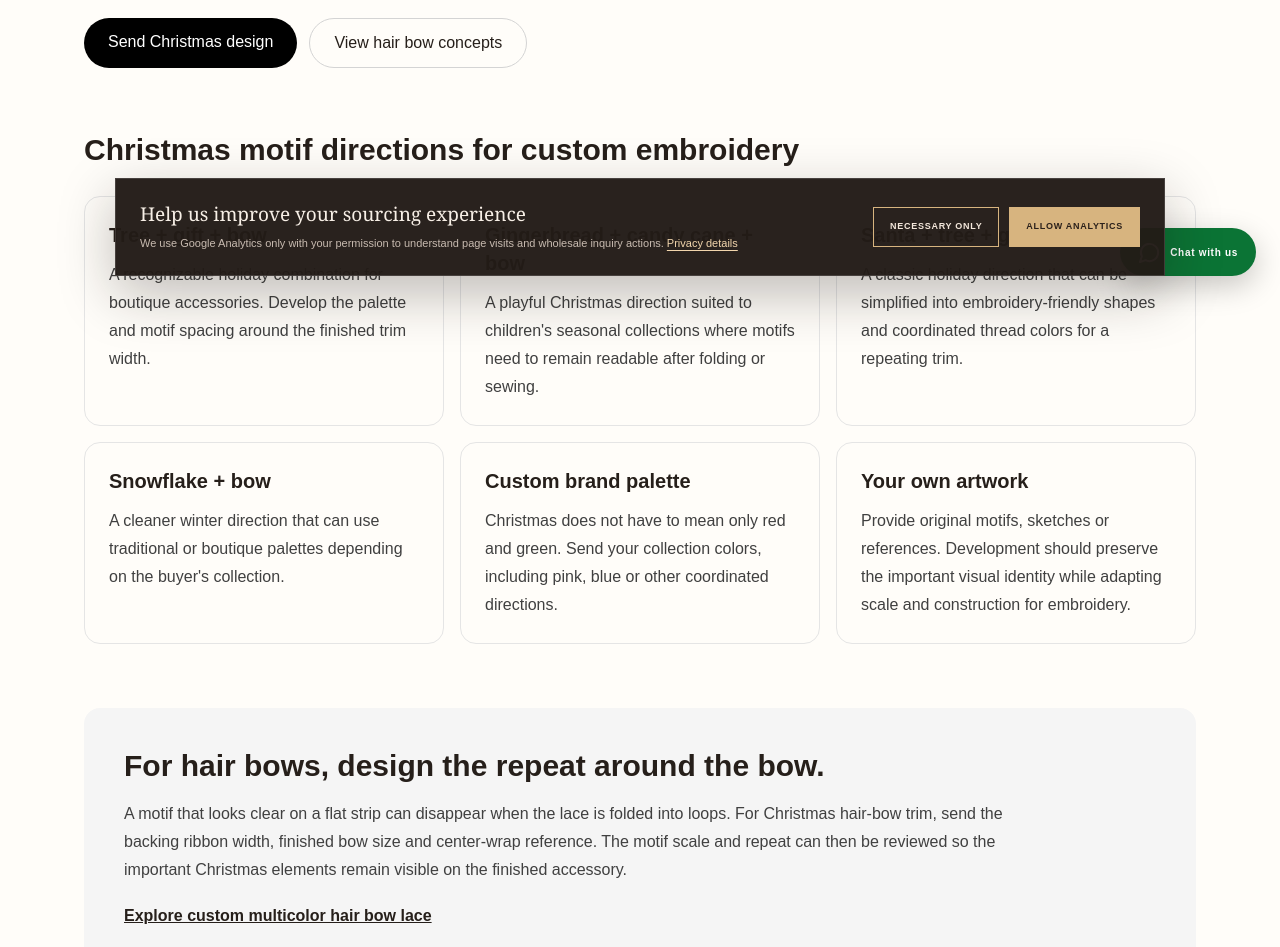
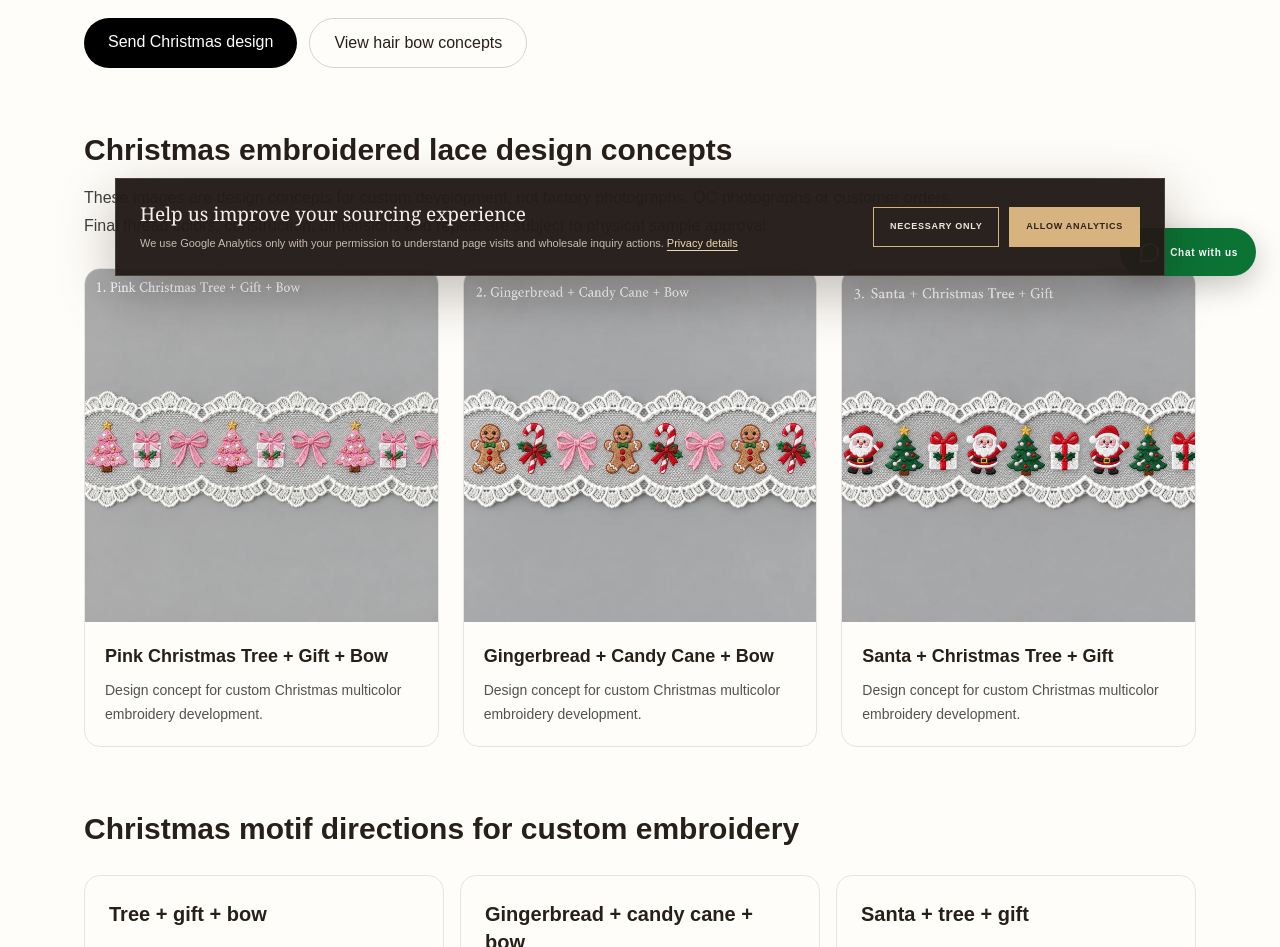
Before and after one commit to linxingwei/lace-b2b-site, a Next.js app: page /christmas-embroidered-lace-trim in a window 1280 px wide. Shown: the part 500-1447 px from the top of the page. Built offline with nearby package versions, Linux system fonts and the light colour scheme; no server answers.

Commit message:
Add Christmas concept images and image SEO

```diff
--- a/app/christmas-embroidered-lace-trim/page.tsx
+++ b/app/christmas-embroidered-lace-trim/page.tsx
@@ -1,15 +1,21 @@
 import type { Metadata } from "next";
+import Image from "next/image";
 import Link from "next/link";
 
 const path = "/christmas-embroidered-lace-trim";
 const base = "https://www.veloracelace.com";
 const whatsapp = "https://wa.me/8615767956637?text=Hello%20VELORACE%20LACE%2C%20I%20need%20custom%20Christmas%20multicolor%20embroidered%20lace%20trim.%20I%20will%20send%20my%20motifs%2C%20colors%2C%20target%20width%2C%20application%20and%20quantity.";
+const concepts = [
+  { src: "/products/hair-bow-lace/pink-christmas-tree-gift-bow-embroidered-lace-trim.webp", alt: "Pink Christmas tree gift and bow multicolor embroidered lace trim design concept for children's hair bows", title: "Pink Christmas Tree + Gift + Bow", href: "/hair-bow-lace/pink-christmas-tree-gift-bow-embroidered-lace-trim" },
+  { src: "/products/hair-bow-lace/gingerbread-candy-cane-bow-embroidered-lace-trim.webp", alt: "Gingerbread candy cane and bow Christmas embroidered tulle lace trim design concept", title: "Gingerbread + Candy Cane + Bow", href: "/hair-bow-lace/gingerbread-candy-cane-bow-embroidered-lace-trim" },
+  { src: "/products/hair-bow-lace/santa-christmas-tree-gift-embroidered-lace-trim.webp", alt: "Santa Christmas tree and gift multicolor embroidered lace trim concept for boutique hair bows", title: "Santa + Christmas Tree + Gift", href: "/hair-bow-lace/santa-christmas-tree-gift-embroidered-lace-trim" },
+];
 
 export const metadata: Metadata = {
   title: "Custom Christmas Embroidered Lace Trim | Multicolor Supplier",
   description: "Develop custom multicolor Christmas embroidered lace trim with trees, gifts, bows, candy canes and other holiday motifs for hair bows, childrenswear and fashion accessories.",
   alternates: { canonical: path },
-  openGraph: { title: "Custom Christmas Multicolor Embroidered Lace Trim | VELORACE LACE", description: "Develop Christmas motif lace trim from artwork or references with custom thread colors, repeat, width and sample review.", url: path, type: "website" },
+  openGraph: { title: "Custom Christmas Multicolor Embroidered Lace Trim | VELORACE LACE", description: "Develop Christmas motif lace trim from artwork or references with custom thread colors, repeat, width and sample review.", url: path, type: "website", images: [{ url: concepts[0].src, alt: concepts[0].alt }] },
 };
 
 const faqs = [
@@ -30,6 +36,8 @@ export default function ChristmasLacePage() {
     <nav className="mb-6 text-sm text-neutral-600"><Link href="/">Home</Link> / <Link href="/seasonal-embroidered-lace-trim">Seasonal Lace</Link> / Christmas Lace</nav>
     <section className="max-w-4xl"><p className="mb-3 text-sm font-semibold uppercase tracking-wider">Holiday collection development · Multicolor embroidery</p><h1 className="text-4xl font-semibold leading-tight md:text-6xl">Custom Christmas Multicolor Embroidered Lace Trim</h1><p className="mt-6 text-lg leading-8 text-neutral-700">Develop Christmas embroidered lace trim around your own holiday palette and product application. Christmas trees, gifts, bows, candy canes, gingerbread and other recognizable motifs can be translated into repeating multicolor embroidery for hair bows, children's accessories, garments and decorative fashion trims.</p><div className="mt-7 flex flex-wrap gap-3"><a className="rounded-full bg-black px-6 py-3 text-white" href={whatsapp}>Send Christmas design</a><Link className="rounded-full border border-neutral-300 px-6 py-3" href="/hair-bow-lace">View hair bow concepts</Link></div></section>
 
+    <section className="mt-16"><h2 className="text-3xl font-semibold">Christmas embroidered lace design concepts</h2><p className="mt-4 max-w-4xl leading-7 text-neutral-700">These images are design concepts for custom development, not factory photographs, QC photographs or customer orders. Final thread colors, construction, dimensions and repeat are subject to physical sample approval.</p><div className="mt-7 grid gap-6 md:grid-cols-3">{concepts.map((item) => <Link href={item.href} key={item.src} className="overflow-hidden rounded-2xl border border-neutral-200"><Image src={item.src} alt={item.alt} width={900} height={900} sizes="(min-width: 768px) 33vw, 100vw" className="aspect-square w-full object-cover" /><div className="p-5"><h3 className="text-lg font-semibold">{item.title}</h3><p className="mt-2 text-sm leading-6 text-neutral-600">Design concept for custom Christmas multicolor embroidery development.</p></div></Link>)}</div></section>
+
     <section className="mt-16"><h2 className="text-3xl font-semibold">Christmas motif directions for custom embroidery</h2><div className="mt-7 grid gap-4 md:grid-cols-3">{[["Tree + gift + bow","A recognizable holiday combination for boutique accessories. Develop the palette and motif spacing around the finished trim width."],["Gingerbread + candy cane + bow","A playful Christmas direction suited to children's seasonal collections where motifs need to remain readable after folding or sewing."],["Santa + tree + gift","A classic holiday direction that can be simplified into embroidery-friendly shapes and coordinated thread colors for a repeating trim."],["Snowflake + bow","A cleaner winter direction that can use traditional or boutique palettes depending on the buyer's collection."],["Custom brand palette","Christmas does not have to mean only red and green. Send your collection colors, including pink, blue or other coordinated directions."],["Your own artwork","Provide original motifs, sketches or references. Development should preserve the important visual identity while adapting scale and construction for embroidery."]].map(([h,p]) => <article className="rounded-2xl border border-neutral-200 p-6" key={h}><h3 className="text-xl font-semibold">{h}</h3><p className="mt-3 leading-7 text-neutral-700">{p}</p></article>)}</div></section>
 
     <section className="mt-16 rounded-2xl bg-neutral-100 p-7 md:p-10"><h2 className="text-3xl font-semibold">For hair bows, design the repeat around the bow.</h2><p className="mt-4 max-w-4xl leading-7 text-neutral-700">A motif that looks clear on a flat strip can disappear when the lace is folded into loops. For Christmas hair-bow trim, send the backing ribbon width, finished bow size and center-wrap reference. The motif scale and repeat can then be reviewed so the important Christmas elements remain visible on the finished accessory.</p><Link className="mt-5 inline-block font-semibold underline" href="/hair-bow-lace">Explore custom multicolor hair bow lace</Link></section>
```
